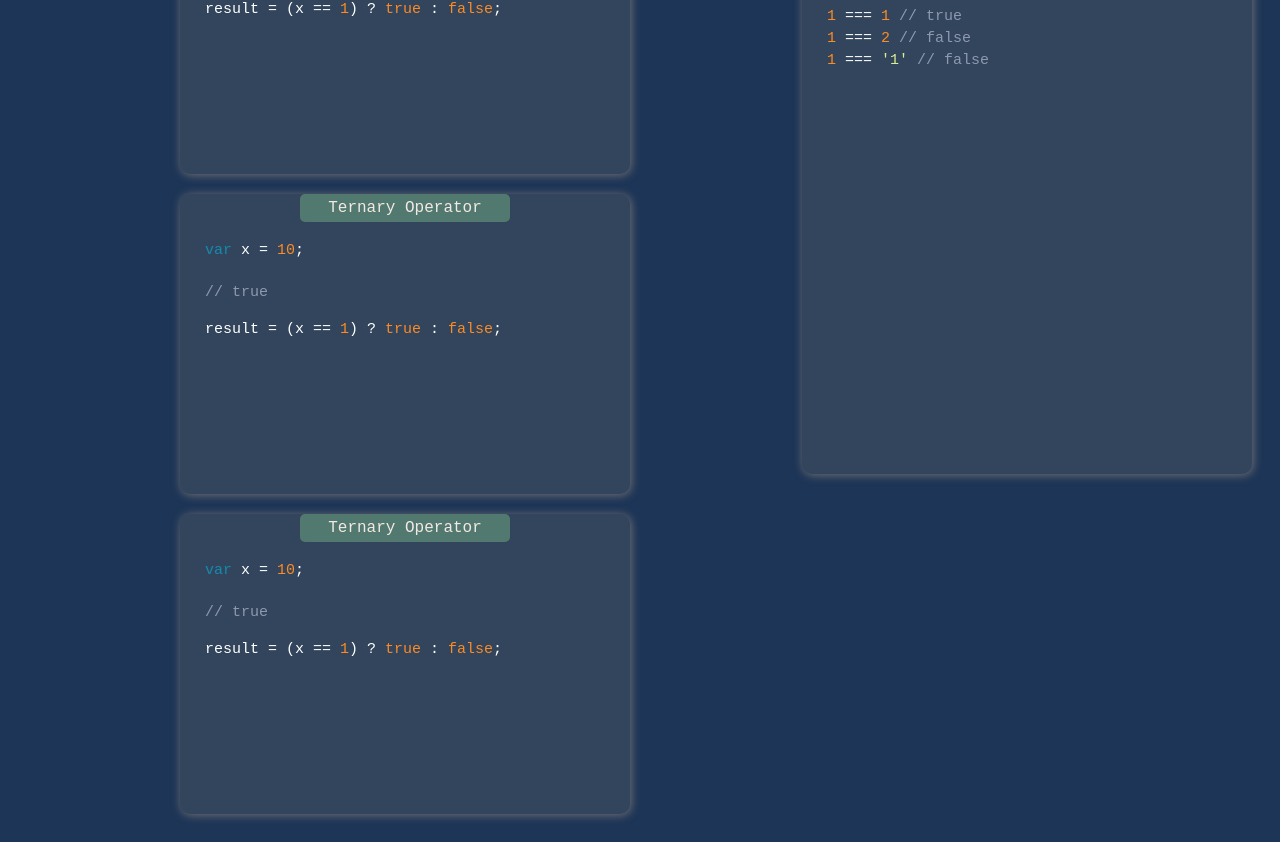
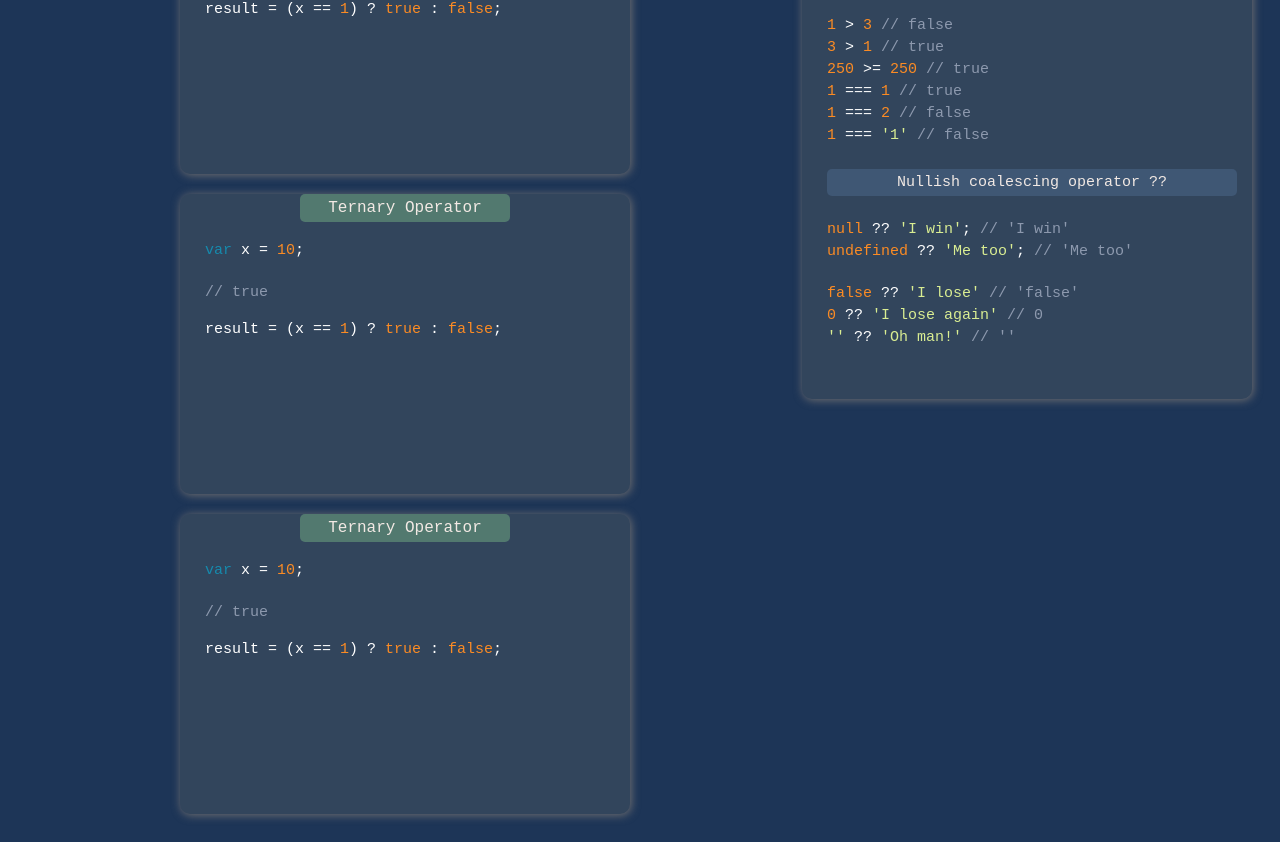
Before and after one commit to omar15hr/CheatSheetDev, a React (Vite) app: page / in a window 1280 px wide. Shown: the part 2704-3546 px from the top of the page. Built offline with nearby package versions, Linux system fonts and the light colour scheme.

Commit message:
nullish coalescing operator ??

```diff
--- a/src/components/js/cards/conditionals/OperatorsCard.tsx
+++ b/src/components/js/cards/conditionals/OperatorsCard.tsx
@@ -132,6 +132,45 @@ export function OperatorsCard() {
             <span className="grey-light-code"> // false</span>
           </span>
 
+          <div className="divider-card">Nullish coalescing operator ??</div>
+
+          <span>
+            <span className="orange-code">null </span>
+            <span>{'??'}</span>
+            <span className="green-code"> 'I win'</span>
+            <span>;</span>
+            <span className="grey-light-code"> // 'I win'</span>
+          </span>
+
+          <span>
+            <span className="orange-code">undefined </span>
+            <span>{'??'}</span>
+            <span className="green-code"> 'Me too'</span>
+            <span>;</span>
+            <span className="grey-light-code"> // 'Me too'</span>
+          </span>
+
+          <span className="space-container-card">
+            <span className="orange-code">false </span>
+            <span>{'??'}</span>
+            <span className="green-code"> 'I lose'</span>
+            <span className="grey-light-code"> // 'false'</span>
+          </span>
+
+          <span>
+            <span className="orange-code">0 </span>
+            <span>{'??'}</span>
+            <span className="green-code"> 'I lose again'</span>
+            <span className="grey-light-code"> // 0</span>
+          </span>
+
+          <span>
+            <span className="green-code">'' </span>
+            <span>{'??'}</span>
+            <span className="green-code"> 'Oh man!'</span>
+            <span className="grey-light-code"> // ''</span>
+          </span>
+
         </div>
       </div>
     </div>
--- a/src/index.css
+++ b/src/index.css
@@ -133,7 +133,7 @@ body {
   align-items: center;
   gap: 10px;
   width: 450px;
-  height: 900px;
+  height: 750px;
   border: none;
   border-radius: 10px;
   background-color: #32455c;
@@ -168,3 +168,6 @@ body {
   border-radius: 5px;
   padding: 5px;
 }
+.space-container-card {
+  margin-top: 20px;
+}
```
